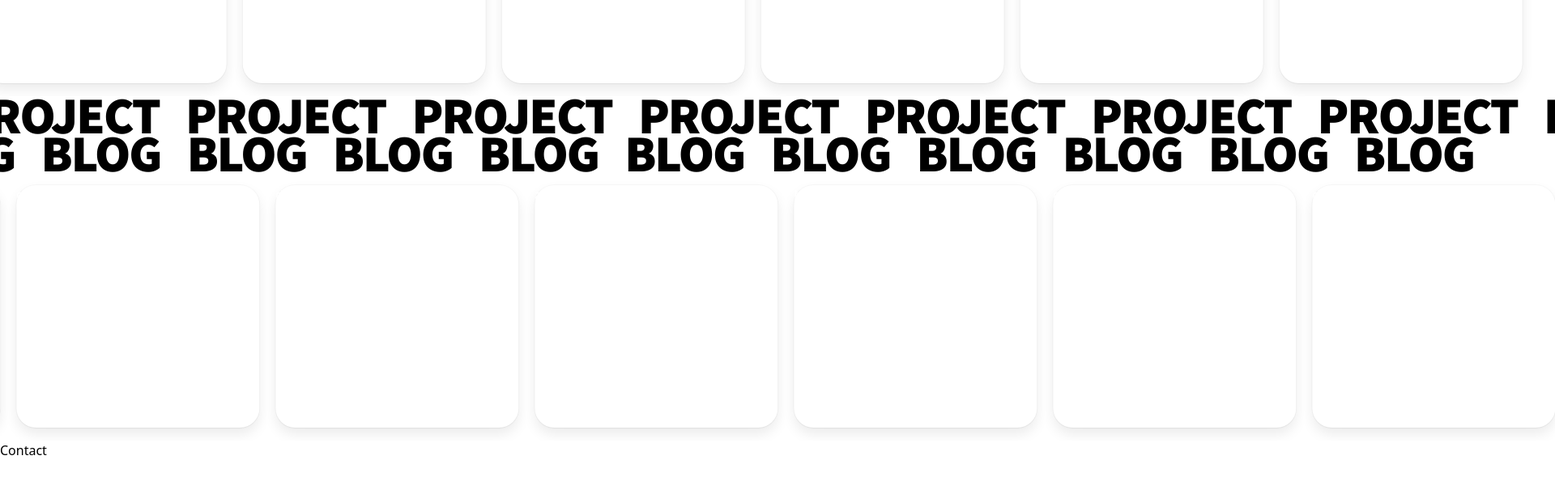
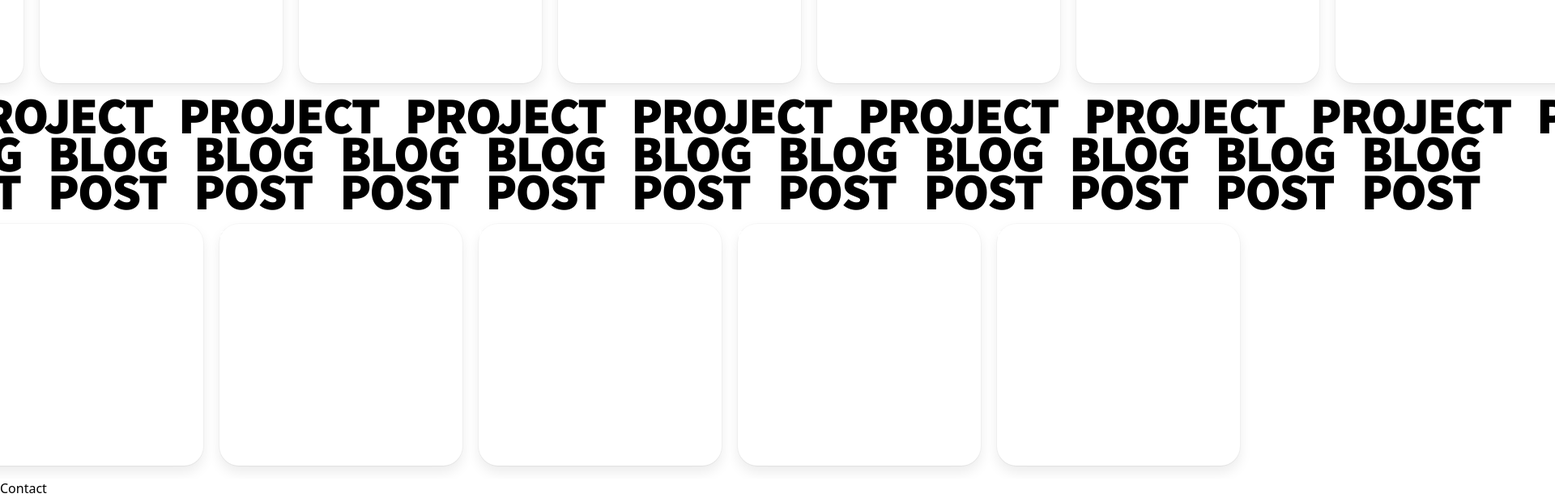
Before and after one commit to stoicperson/portfolio, a Next.js app: page / in a window 1280 px wide. Shown: the part 1037-1653 px from the top of the page at 81% size, 1920 px wide, since content can reach past the window. Before the commit the page ends 1606 px from the top, so only its background shows below. Built offline with nearby package versions, Linux system fonts and the light colour scheme.

Commit message:
Update index.mdx

```diff
--- a/pages/index.mdx
+++ b/pages/index.mdx
@@ -23,10 +23,10 @@ export default function Page() {
         <div>About</div>
       </div>
       <div>
-        <Carousel baseVelocity={-2.5} itemList={[""]} />
+        <Carousel baseVelocity={-1} images={[""]} />
         <TextCarousel baseVelocity={-2.5} text="Project" />
-        <TextCarousel baseVelocity={2.5} text="Blog" />
-        <Carousel baseVelocity={2.5} />
+        <TextCarousel baseVelocity={2.5} text="Blog Post" />
+        <Carousel baseVelocity={1} />
       </div>
       <div className={styles.contact}>Contact</div>
     </div>
```
